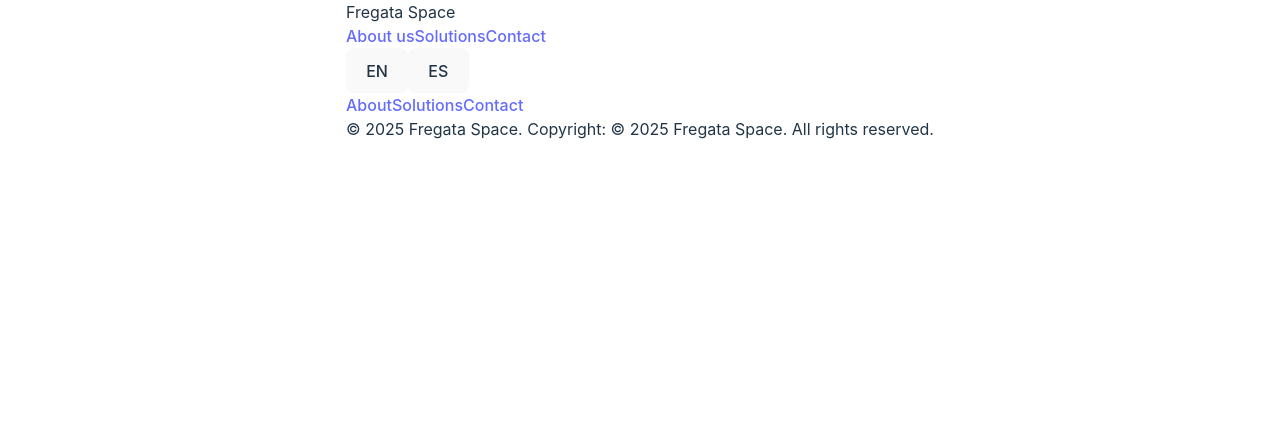
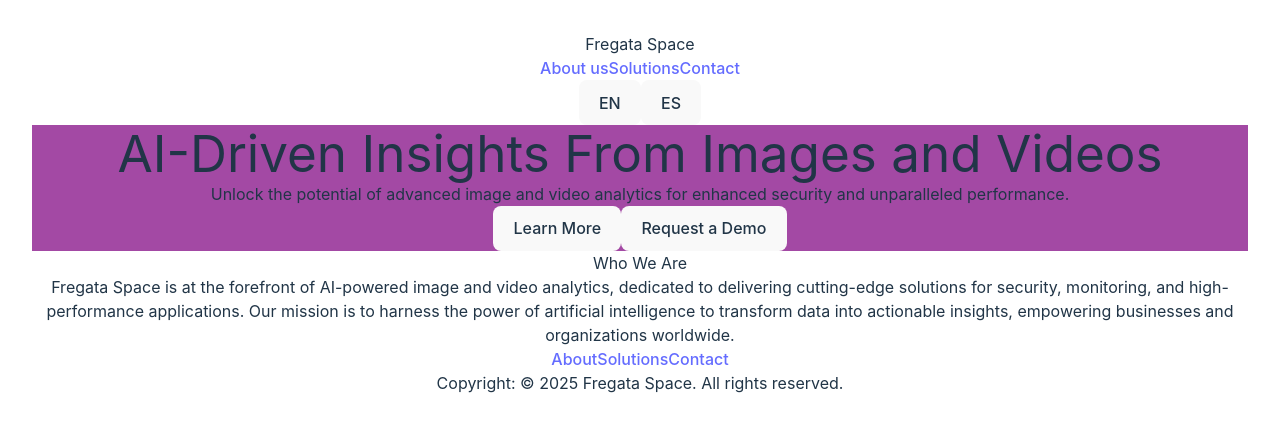
Before and after one commit to Moca-15/fregata-space, a React (Vite) app: page /home in a window 1280 px wide. Shown: the top 432 px of the page. Built offline with nearby package versions, Linux system fonts and the light colour scheme.

Commit message:
update elements (various)

```diff
--- a/src/App.jsx
+++ b/src/App.jsx
@@ -1,17 +1,26 @@
 import React from 'react';
+import './App.css'
+
+
 import { BrowserRouter as Router, Route, Routes } from 'react-router-dom';
 import { useTranslation } from 'react-i18next';
+import './i18n'; // Comprovar que la conf està inicialitzada!!!
 
-// Import components
-import Homepage from './pages/Home.jsx'
-import Header from './components/Header.jsx';
-import Footer from './components/Footer.jsx';
-// import Homepage from './components/Homepage.jsx';
-import About from './components/About.jsx';
-import Solutions from './components/Solutions.jsx';
-import Contact from './components/ContactForm.jsx';
 
-import './i18n'; // Ensure the i18n configuration is initialized
+// Importar pags
+import { Home, Information }  from './pages/index.js'
+
+// Importar components
+import { Header, Footer } from './components/index.js'
+import { About, Solutions, ContactForm } from './components/index.js'
+
+import Process from './components/Process.jsx';
+
+import Features from './components/Features.jsx';
+import Hero from './components/Hero.jsx';
+import Industries from './components/Industries.jsx';
+import Testimonials from './components/Testimonials.jsx';
+
 
 function App() {
   const { t } = useTranslation();
@@ -22,13 +31,20 @@
         {/* Header */}
         <Header />
 
-        {/* Main Content */}
+        {/* Main Content (només rutes de pags, les de components són per test/debug*/}
         <main className="flex-grow">
           <Routes>
-            <Route path="/" element={<Homepage />} />
-            <Route path="/about" element={<About />} />
+            <Route path="/" element={<Home />} />
+            <Route path="/home" element={<Home />} />
+            <Route path="/information" element={<Information />} />
+
+            {/* <Route path="/about" element={<About />} />
             <Route path="/solutions" element={<Solutions />} />
-            <Route path="/contact" element={<Contact />} />
+            <Route path="/process" element={<Process />} />
+            <Route path="/features" element={<Features />} />
+            <Route path="/industries" element={<Industries />} />
+            <Route path="/testimonials" element={<Testimonials />} /> */}
+
           </Routes>
         </main>
 
@@ -40,42 +56,3 @@
 }
 
 export default App;
-
-
-
-
-// import { useState } from 'react'
-// import reactLogo from './assets/default.png'
-// import viteLogo from './assets/default.png'
-// import './App.css'
-
-// function App() {
-//   const [count, setCount] = useState(0)
-
-//   return (
-//     <>
-//       <div>
-//         <a href="https://vite.dev" target="_blank">
-//           <img src={viteLogo} className="logo" alt="Vite logo" />
-//         </a>
-//         <a href="https://react.dev" target="_blank">
-//           <img src={reactLogo} className="logo react" alt="React logo" />
-//         </a>
-//       </div>
-//       <h1>Vite + React</h1>
-//       <div className="card">
-//         <button onClick={() => setCount((count) => count + 1)}>
-//           count is {count}
-//         </button>
-//         <p>
-//           Edit <code>src/App.jsx</code> and save to test HMR
-//         </p>
-//       </div>
-//       <p className="read-the-docs">
-//         Click on the Vite and React logos to learn more
-//       </p>
-//     </>
-//   )
-// }
-
-// export default App
--- a/src/components/About.jsx
+++ b/src/components/About.jsx
@@ -4,9 +4,15 @@
   const { t } = useTranslation();
 
   return (
-    <section id="about" className="p-8 bg-gray-100 text-gray-800">
-      <h2 className="text-3xl font-bold text-center">{t('about.headline')}</h2>
-      <p className="mt-4 text-center max-w-2xl mx-auto">{t('about.content')}</p>
-    </section>
+
+    <div id="about-section" className="py-16 px-6 bg-white text-center">
+    <h2 className="text-3xl font-bold text-gray-800">
+      {t('about.headline')}
+    </h2>
+    <p className="mt-4 text-gray-600 max-w-3xl mx-auto">
+      {t('about.content')}
+    </p>
+  </div>
+
   );
 }
--- a/src/components/Features.jsx
+++ b/src/components/Features.jsx
@@ -3,16 +3,18 @@
 export default function Features() {
   const { t } = useTranslation();
 
+  const featuresIdx = t('features.listIdx', { returnObjects: true });
+
   const features = t('features.list', { returnObjects: true });
 
   return (
-    <section id="features" className="p-8 bg-white text-gray-800">
+    <section id="process" className="p-8 bg-gray-100 text-gray-800">
       <h2 className="text-3xl font-bold text-center">{t('features.headline')}</h2>
       <ul className="mt-8 space-y-4">
-        {features.map((feature, index) => (
+        {featuresIdx.map((ft, index) => (
           <li key={index} className="flex items-start">
-            <span className="font-bold text-lg mr-4">✔</span>
-            <p>{feature}</p>
+            <span className="font-bold text-lg mr-4">{ft}</span>
+            <p>{features[index]}</p>
           </li>
         ))}
       </ul>
--- a/src/components/Footer.jsx
+++ b/src/components/Footer.jsx
@@ -6,11 +6,27 @@
   return (
     <footer className="p-4 bg-gray-900 text-white text-center">
       <div className="space-x-4">
-        <a href="#about">{t('footer.about')}</a>
-        <a href="#solutions">{t('footer.solutions')}</a>
-        <a href="#contact">{t('footer.contact')}</a>
+        <a href="/information">{t('footer.about')}</a>
+        <a href="/solutions">{t('footer.solutions')}</a>
+        <a href="/contact">{t('footer.contact')}</a>
       </div>
-      <p className="mt-4">© 2025 Fregata Space. {t('footer.rights')}</p>
+      <p className="mt-4"> {t('footer.rights')}</p>
+      {/* <div class="socialmedia">
+            <a class = "Facebook">
+                <a href="https://www.facebook.com/" target="_blank"><img src = "https://images.seeklogo.net/2016/09/facebook-icon-preview-1.png" width="50px" height="50px"></a>
+            </a>
+            <a class = "Instagram">
+                <a href="https://www.instagram.com/"><img src = "https://images.seeklogo.net/2016/06/Instagram-logo.png"  width="50px" height="50px"></a>
+            </a>
+            <a class = "Youtube">
+                <a href="https://www.youtube.com/channel/" target="_blank"><img src = "https://images.seeklogo.net/2016/06/YouTube-icon.png" width="50px" height="50px"></a>
+            </a>
+            <a class = preorder>
+                <button style = "background-color: white;">Pre-Order</button>
+
+            </a>
+        </div> */}
+
     </footer>
   );
 }
--- a/src/components/Header.jsx
+++ b/src/components/Header.jsx
@@ -1,5 +1,5 @@
 import { useTranslation } from 'react-i18next';
-import LanguageSwitcher from './LanguageSwitcher';
+import { LanguageSwitcher } from './index';
 
 export default function Header() {
   const { t } = useTranslation();
@@ -8,9 +8,9 @@
     <header className="flex justify-between items-center p-4 bg-gray-900 text-white">
       <div className="text-xl font-bold">Fregata Space</div>
       <nav className="space-x-4">
-        <a href="#about" className="hover:underline">{t('header.about')}</a>
-        <a href="#solutions" className="hover:underline">{t('header.solutions')}</a>
-        <a href="#contact" className="hover:underline">{t('header.contact')}</a>
+        <a href="/information" className="hover:underline">{t('header.about')}</a>
+        <a href="/solutions" className="hover:underline">{t('header.solutions')}</a>
+        <a href="/contact" className="hover:underline">{t('header.contact')}</a>
       </nav>
       <LanguageSwitcher />
     </header>
--- a/src/components/Industries.jsx
+++ b/src/components/Industries.jsx
@@ -3,19 +3,21 @@
 export default function Industries() {
   const { t } = useTranslation();
 
+  const industriesIdx = t('industries.listIdx', { returnObjects: true });
+
   const industries = t('industries.list', { returnObjects: true });
 
   return (
-    <section id="industries" className="p-8 bg-gray-100 text-gray-800">
+    <section id="process" className="p-8 bg-gray-100 text-gray-800">
       <h2 className="text-3xl font-bold text-center">{t('industries.headline')}</h2>
-      <ul className="mt-8 space-y-4">
-        {industries.map((industry, index) => (
+      <ol className="mt-8 space-y-4">
+        {industriesIdx.map((ind, index) => (
           <li key={index} className="flex items-start">
-            <span className="font-bold text-lg mr-4">✔</span>
-            <p>{industry}</p>
+            <span className="font-bold text-lg mr-4">{index + 1}. {ind}:</span>
+            <p>{industries[index]}</p>
           </li>
         ))}
-      </ul>
+      </ol>
     </section>
   );
 }
--- a/src/components/Process.jsx
+++ b/src/components/Process.jsx
@@ -3,16 +3,19 @@
 export default function Process() {
   const { t } = useTranslation();
 
+
+  const stepsIdx = t('process.stepsIdx', { returnObjects: true });
   const steps = t('process.steps', { returnObjects: true });
+
 
   return (
     <section id="process" className="p-8 bg-gray-100 text-gray-800">
       <h2 className="text-3xl font-bold text-center">{t('process.headline')}</h2>
       <ol className="mt-8 space-y-4">
-        {steps.map((step, index) => (
+        {stepsIdx.map((step, index) => (
           <li key={index} className="flex items-start">
-            <span className="font-bold text-lg mr-4">{index + 1}.</span>
-            <p>{step}</p>
+            <span className="font-bold text-lg mr-4">{index + 1}. <em>{step}:</em></span>
+            <p>{steps[index]}</p>
           </li>
         ))}
       </ol>
--- a/src/components/Solutions.jsx
+++ b/src/components/Solutions.jsx
@@ -4,9 +4,9 @@
   const { t } = useTranslation();
 
   const solutions = [
-    { key: 'security', title: t('solutions.security.title'), description: t('solutions.security.description') },
-    { key: 'performance', title: t('solutions.performance.title'), description: t('solutions.performance.description') },
-    { key: 'custom', title: t('solutions.custom.title'), description: t('solutions.custom.description') },
+    { key: 'security', title: t('solutions.security.title'), description: t('solutions.security.description'), features: t('solutions.security.features', { returnObjects: true}) },
+    { key: 'performance', title: t('solutions.performance.title'), description: t('solutions.performance.description'), features: t('solutions.performance.features', { returnObjects: true}) },
+    { key: 'ai', title: t('solutions.ai.title'), description: t('solutions.ai.description'), features: t('solutions.ai.features', { returnObjects: true}) },
   ];
 
   return (
@@ -17,6 +17,15 @@
           <div key={solution.key} className="border p-4 rounded shadow-sm">
             <h3 className="text-xl font-semibold">{solution.title}</h3>
             <p className="mt-2">{solution.description}</p>
+
+            <ul className="mt-4 list-disc list-inside text-gray-600">
+                {solution.features.map((feature, index) => (
+                  <li key={index} className="mt-2">
+                    {feature}
+                  </li>
+                ))}
+              </ul>
+
           </div>
         ))}
       </div>
--- a/src/components/Testimonials.jsx
+++ b/src/components/Testimonials.jsx
@@ -7,7 +7,7 @@
 
   return (
     <section id="testimonials" className="p-8 bg-white text-gray-800">
-      <h2 className="text-3xl font-bold text-center">{t('testimonials.headline')}</h2>
+      <h2 className="text-2xl font-bold text-center">{t('testimonials.headline')}</h2>
       <div className="mt-8 space-y-6">
         {testimonials.map((testimonial, index) => (
           <blockquote key={index} className="border-l-4 border-blue-600 pl-4 italic">
```
